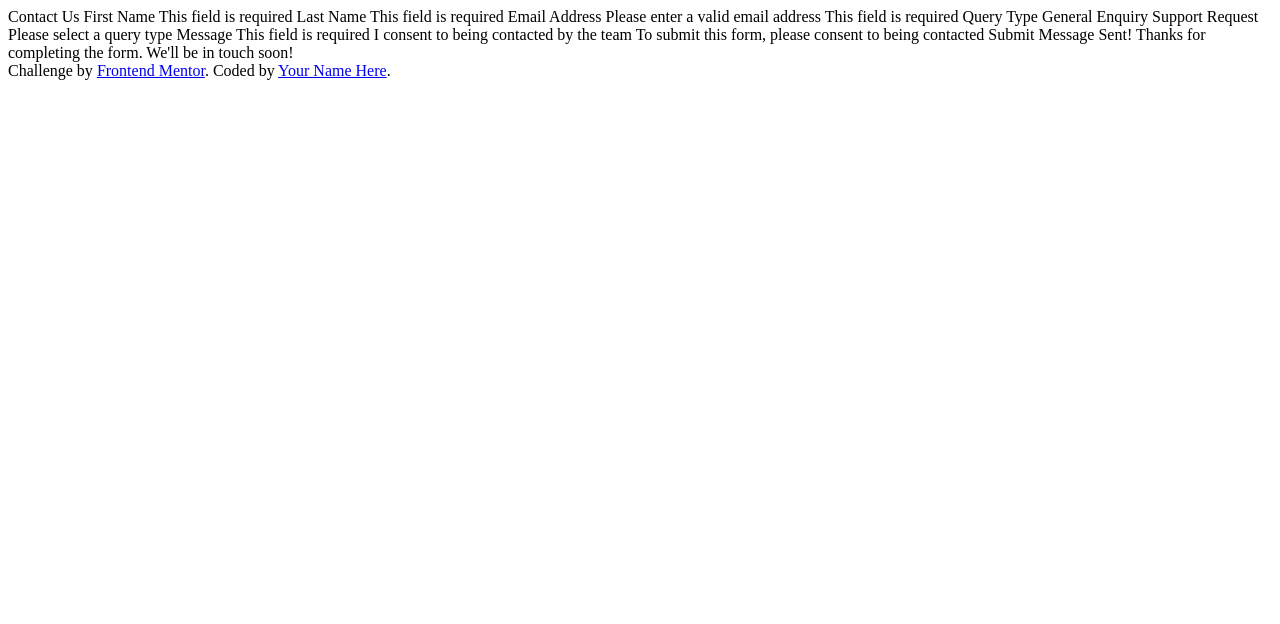
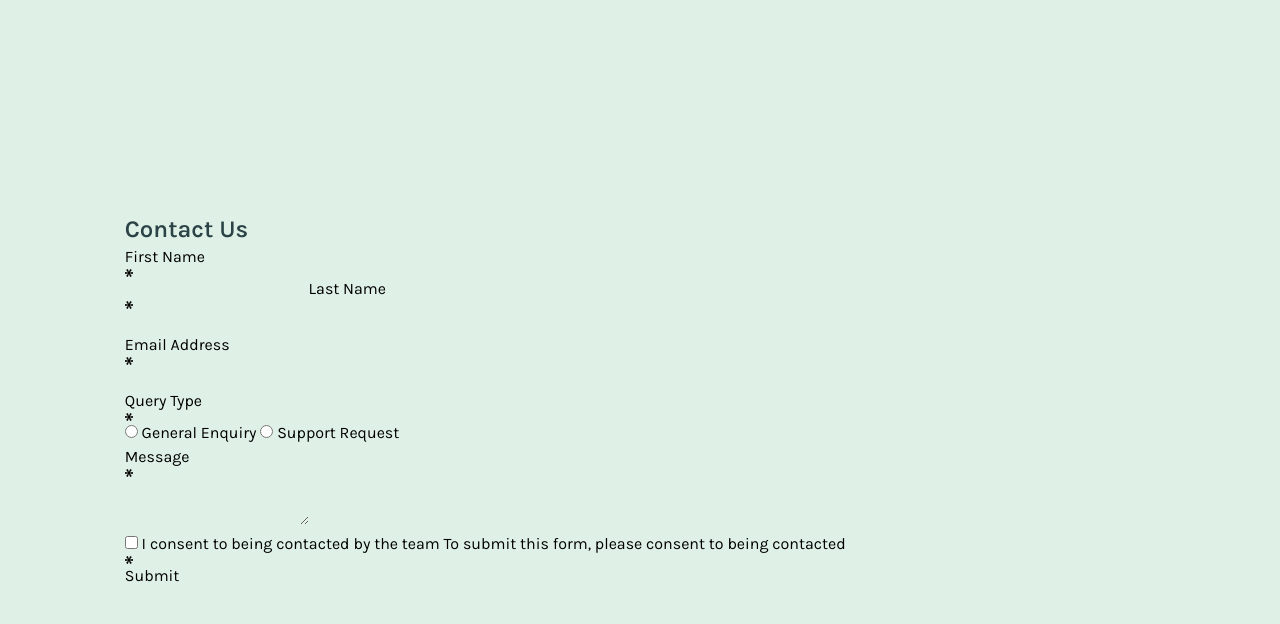
Before and after one commit to Farzane2630/FM-accessible-conract-form-tailwind, a website: page index.html in a window 1280 px wide. Drawn offline with Linux system fonts and the light colour scheme.

Commit message:
feat: html - tailwind setup

```diff
--- a/index.html
+++ b/index.html
@@ -1,20 +1,93 @@
 <!DOCTYPE html>
 <html lang="en">
-<head>
-  <meta charset="UTF-8">
-  <meta name="viewport" content="width=device-width, initial-scale=1.0"> <!-- displays site properly based on user's device -->
+  <head>
+    <meta charset="UTF-8" />
+    <meta name="viewport" content="width=device-width, initial-scale=1.0" />
+    <link
+      rel="icon"
+      type="image/png"
+      sizes="32x32"
+      href="./assets/images/favicon-32x32.png"
+    />
+    <link href="./output.css" rel="stylesheet">
+    <script src="index.js" defer></script>
+    <title>Frontend Mentor | Contact form</title>
+  </head>
+  <body class="flex items-center justify-center p-8 bg-[#dff1e7ff]">
+    <main class=" rounded-lg w-[90%] p-8 gap-4 bg-white">
+      <h1 class="form_title text-2xl font-semibold text-[#2b4246ff]">Contact Us</h1>
+      <form action="" class="contact_form" novalidate>
+        <div class="name_section">
+          <label for="first_name">First Name <svg class="w-2 h-2" focusable="false"><use xlink:href="#required"></use></svg>
+          <div class="hidden">
+        required
+      </div>
+          </label>
+          <input required type="text" name="first_name" id="first_name" />
 
-  <link rel="icon" type="image/png" sizes="32x32" href="./assets/images/favicon-32x32.png">
-  <script src="index.js" defer></script>
-  <title>Frontend Mentor | Contact form</title>
+          <label for="last_name">Last Name <svg class="w-2 h-2" focusable="false"><use xlink:href="#required"></use></svg>
+          <div class="hidden">
+        required
+      </div>
+          </label>
+          <input required type="text" name="last_name" id="last_name" />
+        </div>
+        <div class="email_section">
+          <label for="email">Email Address <svg class="w-2 h-2" focusable="false"><use xlink:href="#required"></use></svg>
+          <div class="hidden">
+        required
+      </div>
+          </label>
+          <input required type="email" name="email" id="email" />
+        </div>
 
+        <div class="query_section">
+          <p class="title">Query Type <svg class="w-2 h-2" focusable="false"><use xlink:href="#required"></use></svg>
+          <div class="hidden">
+        required
+      </div>
+          </p>
+          <input
+          required
+            type="radio"
+            name="general_enquiry"
+            id="general_enquiry"
+          />
+          <label for="general_enquiry">General Enquiry</label>
+          <input
+            required
+            type="radio"
+            name="support_request"
+            id="support_request"
+          />
+          <label for="support_request">Support Request</label>
+        </div>
+        <div class="message_section">
+          <label for="message">Message <svg class="w-2 h-2" focusable="false"><use xlink:href="#required"></use></svg>
+            <div class="hidden">
+        required
+      </div>
+          </label>
+          <textarea required name="message" id="message"></textarea>
+        </div>
 
-</head>
-<body>
+        <div class="consent_section">
+          <input required type="checkbox" name="consent" id="consent" />
+          <label for="consent"
+          >I consent to being contacted by the team To submit this form,
+            please consent to being contacted <svg class="w-2 h-2" focusable="false"><use xlink:href="#required"></use></svg>
+            <div class="hidden">
+        required
+      </div>
+            </label
+          >
+        </div>
 
-  Contact Us
+        <button type="submit">Submit</button>
+      </form>
+    </main>
 
-  First Name
+    <!-- First Name
   This field is required
 
   Last Name
@@ -39,10 +112,12 @@
 
   Message Sent!
   Thanks for completing the form. We'll be in touch soon!
-
-  <div class="attribution">
-    Challenge by <a href="https://www.frontendmentor.io?ref=challenge">Frontend Mentor</a>.
-    Coded by <a href="#">Your Name Here</a>.
-  </div>
+  -->
+  <svg xmlns="http://www.w3.org/2000/svg" style="display:none">
+  <symbol id="required" viewBox="0 0 128 128">
+   <path d="M110.1,16.4L75.8,56.8l0.3,1l50.6-10.2v32.2l-50.9-8.9l-0.3,1l34.7,39.1l-28.3,16.5L63.7,78.2L63,78.5l-18.5,49L17.2,111
+     l34.1-39.8v-0.6l-50,9.2V47.6l49.3,9.9l0.3-0.6L17.2,16.7L45.5,0.5l17.8,48.7H64L82.1,0.5L110.1,16.4z"/>
+  </symbol>
+  </svg>
 </body>
 </html>
--- /dev/null
+++ b/input.css
@@ -0,0 +1,32 @@
+@import "tailwindcss";
+/* Regular (normal style) */
+@font-face {
+  font-family: "Karla";
+  src: url("./assets/fonts/Karla-VariableFont_wght.ttf") format("truetype");
+  font-weight: 100 900; /* variable weight range */
+  font-style: normal;
+  font-display: swap;
+}
+
+/* Italic */
+@font-face {
+  font-family: "Karla";
+  src: url("./assets/fonts/Karla-Italic-VariableFont_wght.ttf")
+    format("truetype");
+  font-weight: 100 900; /* variable weight range */
+  font-style: italic;
+  font-display: swap;
+}
+
+*,
+*::after,
+*::before {
+  box-sizing: border-box;
+}
+
+html,
+body {
+  min-height: 100vh;
+  font-family: "Karla", sans-serif;
+  font-style: normal;
+}
```
Also changed, not shown: package.json (added, +16 -0 lines), style-guide.md (+4 -4 lines), output.css (added), 2 other files.
